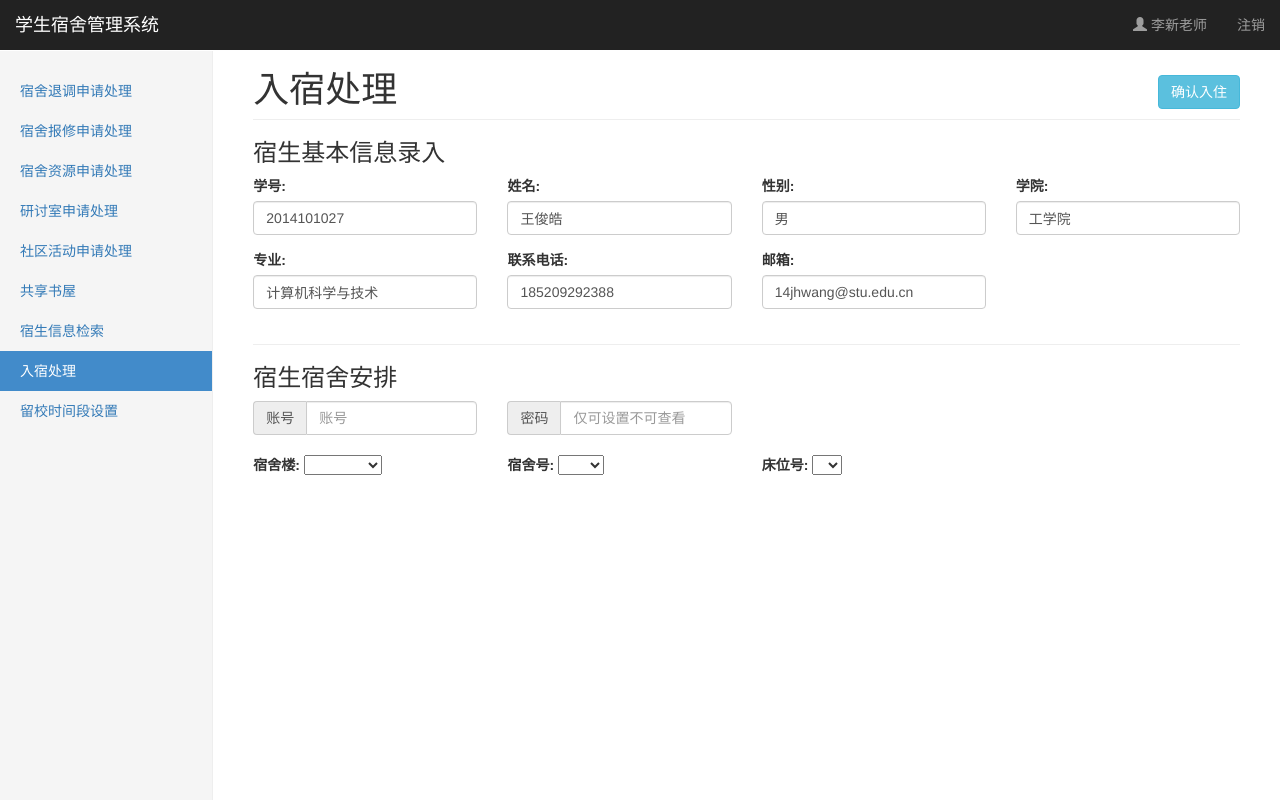
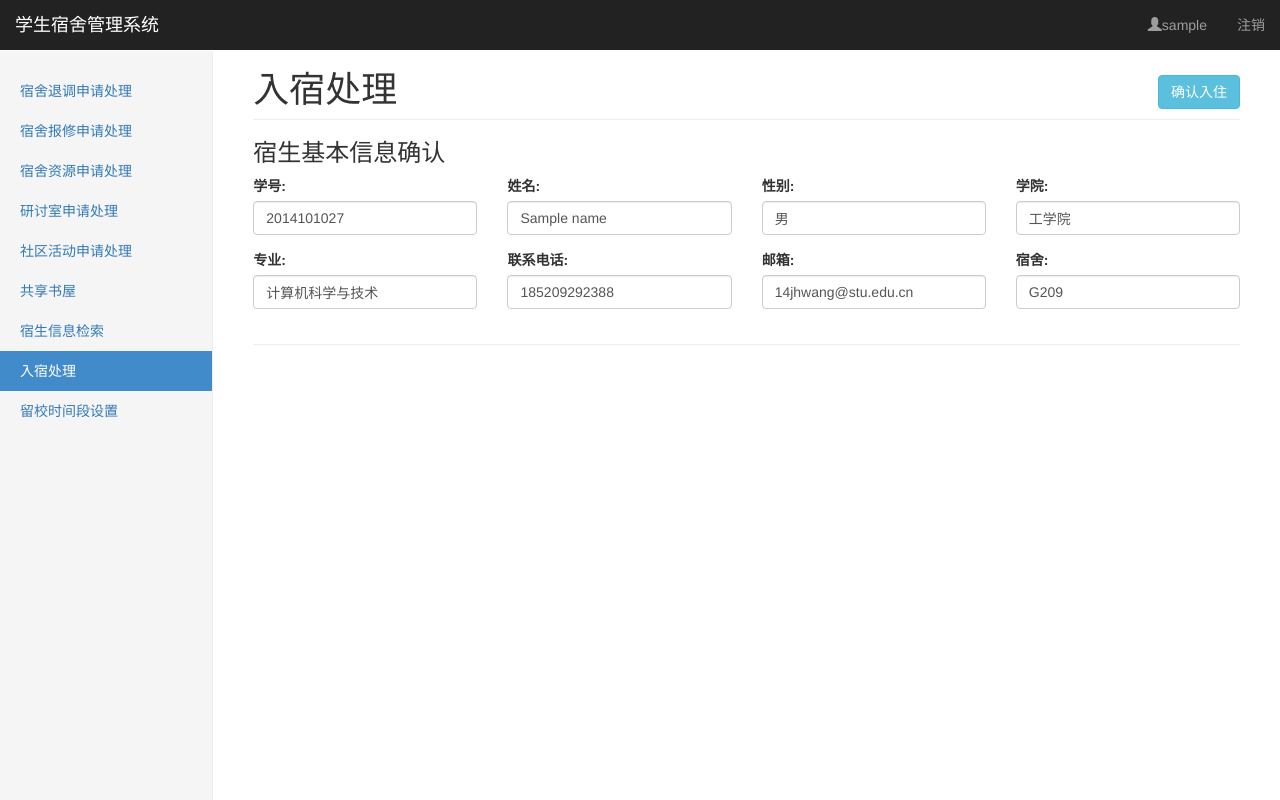
Before and after one commit to ZJane/dor_system_hmy, a Django app: template templates/admin/checkIn.html in a window 1280 px wide. Run offline with Django 3.2, Linux system fonts and the light colour scheme; the template is opened without the code that fills it: most values are stand-ins (such as "Sample title", 1, 10 or a date in 2020); some libraries are stand-ins or nearby versions.

Commit message:
整合彩君的代码。目前无bug，还剩下入宿处理

```diff
--- a/dor/admin_handle/live_in_dor_handle.py
+++ b/dor/admin_handle/live_in_dor_handle.py
@@ -2,6 +2,7 @@ from django.shortcuts import render
 
 
 def ad_add_stu_dor_info(request):
-    return render(request, "admin/checkIn.html")
+    username=request.session['username']
+    return render(request, "admin/checkIn.html",{'username':username})
 def ad_distribute_dor(request):
     pass
--- a/templates/admin/checkIn.html
+++ b/templates/admin/checkIn.html
@@ -9,14 +9,11 @@
     <meta name="description" content="">
     <meta name="author" content="">
     <link rel="icon" href="../image/favicon.ico">
-
     <title>入宿处理 - 宿舍管理系统</title>
 
  <link rel="icon" href={% static 'bootstrap/image/favicon.ico' %}>
     <link href="{% static 'bootstrap/css/bootstrap.min.css' %}" rel="stylesheet" type="text/css">
     <link href="{% static 'bootstrap/css/admin.css' %}" rel="stylesheet" type="text/css">
-
-
 </head>
 
 <body>
@@ -38,7 +35,7 @@
         <div id="navbar" class="navbar-collapse collapse">
             <ul class="nav navbar-nav navbar-right">
 
-                <li><a href="info_admin.html"><span class="glyphicon glyphicon-user"></span> 李新老师</a></li>
+                <li><a href="info_admin.html"><span class="glyphicon glyphicon-user"></span>{{ username }}</a></li>
                 <li><a data-toggle="modal" data-target="#logout">注销</a></li>
             </ul>
         </div>
@@ -49,15 +46,15 @@
     <div class="row">
         <div class="col-sm-3 col-md-2 sidebar">
             <ul class="nav nav-sidebar">
-                <li><a href="/show_admin_index">宿舍退调申请处理</a></li>
-                <li><a href="/show_admin_repair_index">宿舍报修申请处理</a></li>
-                <li><a href="/show_admin_resource_index">宿舍资源申请处理</a></li>
-                <li><a href="/show_admin_meeting_index">研讨室申请处理</a></li>
-                <li><a href="/show_admin_activity_index">社区活动申请处理</a></li>
-                <li><a href="/show_admin_book_index">共享书屋</a></li>
-                <li><a href="/show_admin_search_index">宿生信息检索</a></li>
-                <li class="active"><a href="/show_admin_checkin_index">入宿处理<span class="sr-only">(current)</span></a></li>
-                <li><a href="/show_admin_set_time_index">留校时间段设置</a></li>
+                <li><a href="index.html">宿舍退调申请处理</a></li>
+                <li><a href="repair.html">宿舍报修申请处理</a></li>
+                <li><a href="resource.html">宿舍资源申请处理</a></li>
+                <li><a href="meeting.html">研讨室申请处理</a></li>
+                <li><a href="activity.html">社区活动申请处理</a></li>
+                <li><a href="bookManager.html">共享书屋</a></li>
+                <li><a href="searchInfo.html">宿生信息检索</a></li>
+                <li class="active"><a href="checkIn.html">入宿处理<span class="sr-only">(current)</span></a></li>
+                <li><a href="extraStayTime.html">留校时间段设置</a></li>
             </ul>
         </div>
         <div class="col-sm-9 col-sm-offset-3 col-md-10 col-md-offset-2 main">
@@ -67,20 +64,20 @@
                     <button type="button" class="btn btn-info">确认入住</button>
                 </div>
             </h1>
-            <h3>宿生基本信息录入</h3>
+            <h3>宿生基本信息确认</h3>
             <form>
                 <div class="row">
                     <div class="col-lg-3 col-md-3 col-sm-4 col-xs-6">
                         <div class="form-group">
-                            <label class="control-label">学号:</label>
-                            <input type="text" class="form-control" value="2014101027">
+                            <label class="control-label"  onblur="dor/admin_handle/live_in_dor_handle/add_stu_dor_info" method="POST">学号:</label>
+                            <input type="text" name='name' class="form-control" value="2014101027">
                         </div>
                     </div>
 
                     <div class="col-lg-3 col-md-3 col-sm-4 col-xs-6">
                         <div class="form-group">
                             <label class="control-label">姓名:</label>
-                            <input type="text" class="form-control" value="王俊皓">
+                            <input type="text" class="form-control" value="{{ name }}">
                         </div>
                     </div>
 
@@ -119,83 +116,90 @@
                         </div>
                     </div>
 
+                    <div class="col-lg-3 col-md-3 col-sm-4 col-xs-6">
+                        <div class="form-group">
+                            <label class="control-label">宿舍:</label>
+                            <input type="text" class="form-control" value="G209">
+                        </div>
+                    </div>
 
                 </div>
             </form>
             <hr/>
-            <h3>宿生宿舍安排</h3>
-            <form>
-                <div class="row">
-                    <div class="col-lg-3 col-md-3 col-sm-4 col-xs-6">
-                        <div class="input-group">
-                            <span class="input-group-addon">账号</span>
-                            <input type="text" class="form-control" placeholder="账号" value="">
-                        </div>
-                    </div>
-                    <div class="col-lg-3 col-md-3 col-sm-4 col-xs-6">
-                        <div class="input-group">
-                            <span class="input-group-addon">密码</span>
-                            <input type="text" class="form-control" placeholder="仅可设置不可查看" value="">
-                        </div>
-                    </div>
-                </div>
-                <br/>
-                <div class="row">
-                    <div class="col-lg-3 col-md-3 col-sm-4 col-xs-6">
-                        <div class="form-group">
-                            <label class="control-label">宿舍楼:</label>
-                            <select class="combobox">
-                                <option></option>
-                                <option value="A">A座</option>
-                                <option value="B">B座</option>
-                                <option value="C">C座</option>
-                                <option value="D">D座</option>
-                                <option value="E">E座</option>
-                                <option value="F">F座</option>
-                                <option value="G">G座</option>
-                                <option value="J">至诚书院</option>
-                                <option value="H">弘毅书院</option>
-                                <option value="S">思源书院</option>
-                                <option value="Z">知行书院</option>
-                            </select>
-                        </div>
-                    </div>
 
-                    <div class="col-lg-3 col-md-3 col-sm-4 col-xs-6">
-                        <div class="form-group">
-                            <label class="control-label">宿舍号:</label>
-                            <!--注意，这里下拉框的宿舍，是后台返回的“有空床位”的宿舍-->
-                            <select class="combobox">
-                                <option></option>
-                                <option value="101">101</option>
-                                <option value="102">102</option>
-                                <option value="103">103</option>
-                                <option value="205">205</option>
-                                <option value="206">206</option>
-                                <option value="338">338</option>
-                                <option value="443">443</option>
-                                <option value="533">533</option>
-                                <option value="624">624</option>
-                                <option value="632">632</option>
-                                <option value="634">634</option>
-                            </select>
-                        </div>
-                    </div>
-
-                    <div class="col-lg-3 col-md-3 col-sm-4 col-xs-6">
-                        <div class="form-group">
-                            <label class="control-label">床位号:</label>
-                            <select class="combobox">
-                                <option></option>
-                                <option value="1">1</option>
-                                <option value="2">2</option>
-                                <option value="3">3</option>
-                                <option value="4">4</option>
-                            </select>
-                        </div>
-                    </div>
-                </div>
-            </form>
+{#            <h3>宿生宿舍安排</h3>#}
+{#            <form>#}
+{#                <div class="row">#}
+{#                    <div class="col-lg-3 col-md-3 col-sm-4 col-xs-6">#}
+{#                        <div class="input-group">#}
+{#                            <span class="input-group-addon">账号</span>#}
+{#                            <input type="text" class="form-control" placeholder="账号" value="">#}
+{#                        </div>#}
+{#                    </div>#}
+{#                    <div class="col-lg-3 col-md-3 col-sm-4 col-xs-6">#}
+{#                        <div class="input-group">#}
+{#                            <span class="input-group-addon">密码</span>#}
+{#                            <input type="text" class="form-control" placeholder="仅可设置不可查看" value="">#}
+{#                        </div>#}
+{#                    </div>#}
+{#                </div>#}
+{#                <br/>#}
+{#                <div class="row">#}
+{#                    <div class="col-lg-3 col-md-3 col-sm-4 col-xs-6">#}
+{#                        <div class="form-group">#}
+{#                            <label class="control-label">宿舍楼:</label>#}
+{#                            <select class="combobox">#}
+{#                                <option></option>#}
+{#                                <option value="A">A座</option>#}
+{#                                <option value="B">B座</option>#}
+{#                                <option value="C">C座</option>#}
+{#                                <option value="D">D座</option>#}
+{#                                <option value="E">E座</option>#}
+{#                                <option value="F">F座</option>#}
+{#                                <option value="G">G座</option>#}
+{#                                <option value="J">至诚书院</option>#}
+{#                                <option value="H">弘毅书院</option>#}
+{#                                <option value="S">思源书院</option>#}
+{#                                <option value="Z">知行书院</option>#}
+{#                            </select>#}
+{#                        </div>#}
+{#                    </div>#}
+{##}
+{#                    <div class="col-lg-3 col-md-3 col-sm-4 col-xs-6">#}
+{#                        <div class="form-group">#}
+{#                            <label class="control-label">宿舍号:</label>#}
+{#                            <!--注意，这里下拉框的宿舍，是后台返回的“有空床位”的宿舍-->#}
+{#                            <select class="combobox">#}
+{#                                <option></option>#}
+{#                                <option value="101">101</option>#}
+{#                                <option value="102">102</option>#}
+{#                                <option value="103">103</option>#}
+{#                                <option value="205">205</option>#}
+{#                                <option value="206">206</option>#}
+{#                                <option value="338">338</option>#}
+{#                                <option value="443">443</option>#}
+{#                                <option value="533">533</option>#}
+{#                                <option value="624">624</option>#}
+{#                                <option value="632">632</option>#}
+{#                                <option value="634">634</option>#}
+{#                            </select>#}
+{#                        </div>#}
+{#                    </div>#}
+{##}
+{#                    <div class="col-lg-3 col-md-3 col-sm-4 col-xs-6">#}
+{#                        <div class="form-group">#}
+{#                            <label class="control-label">床位号:</label>#}
+{#                            <select class="combobox">#}
+{#                                <option></option>#}
+{#                                <option value="1">1</option>#}
+{#                                <option value="2">2</option>#}
+{#                                <option value="3">3</option>#}
+{#                                <option value="4">4</option>#}
+{#                            </select>#}
+{#                        </div>#}
+{#                    </div>#}
+{#                </div>#}
+{#            </form>#}
 
         </div>
 
```
